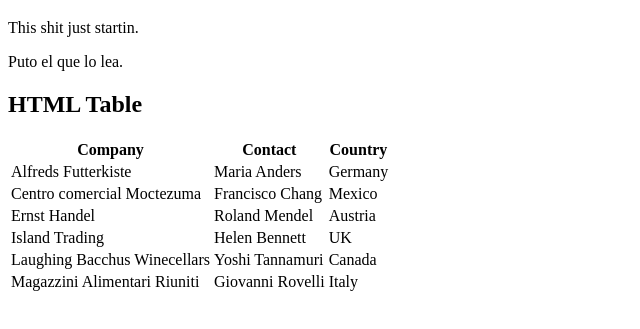
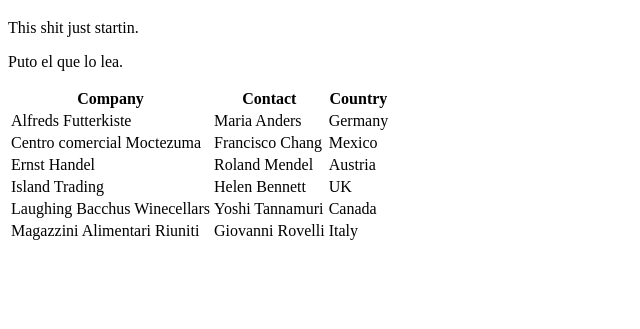
Before and after one commit to iamerroralpha/iamerroralpha.github.io, a plain HTML site: page index.html in a window 1280 px wide. Shown: the part 61-390 px from the top of the page, without its empty margins (0-640 px from the left). Drawn offline with Linux system fonts and the light colour scheme.

Commit message:
Update index.html

```diff
--- a/index.html
+++ b/index.html
@@ -5,7 +5,6 @@
 <h1>Welcome to the gubynator world</h1>
 <p>This shit just startin.</p>
  <p>Puto el que lo lea.</p>
- <h2>HTML Table</h2>
 
 <table>
   <tr>
```
